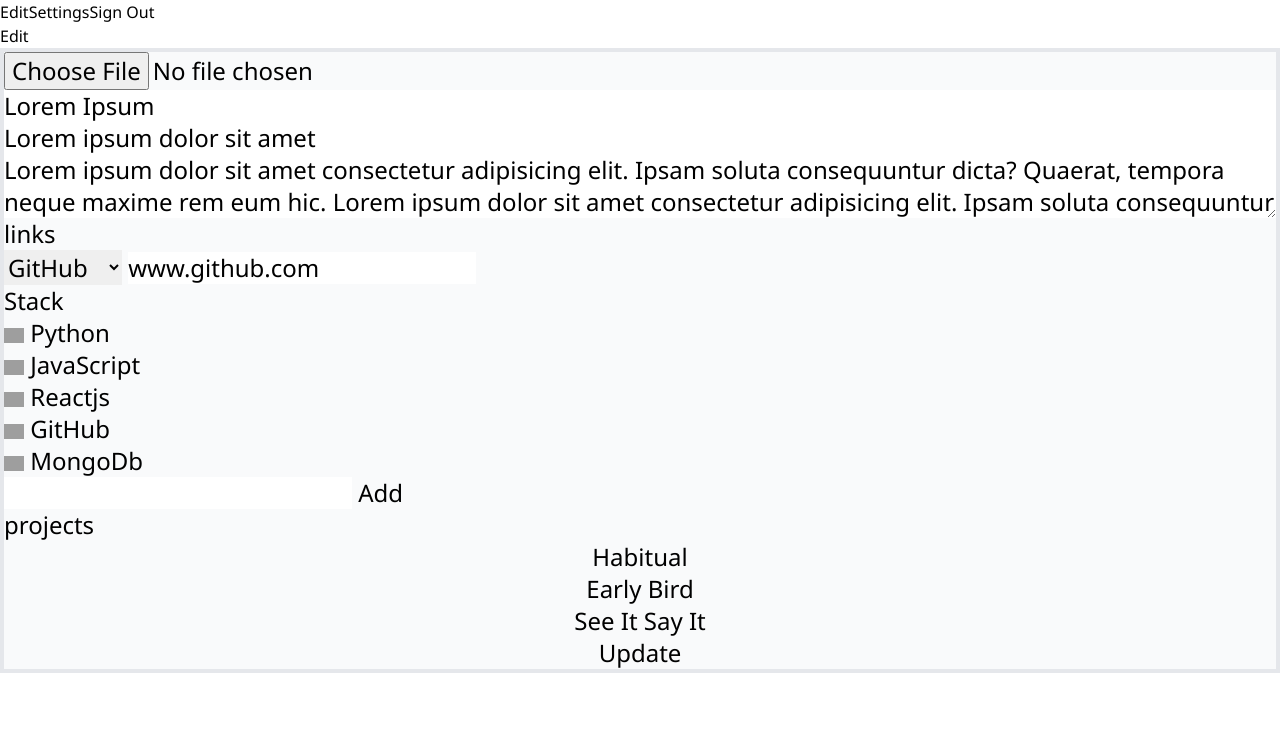
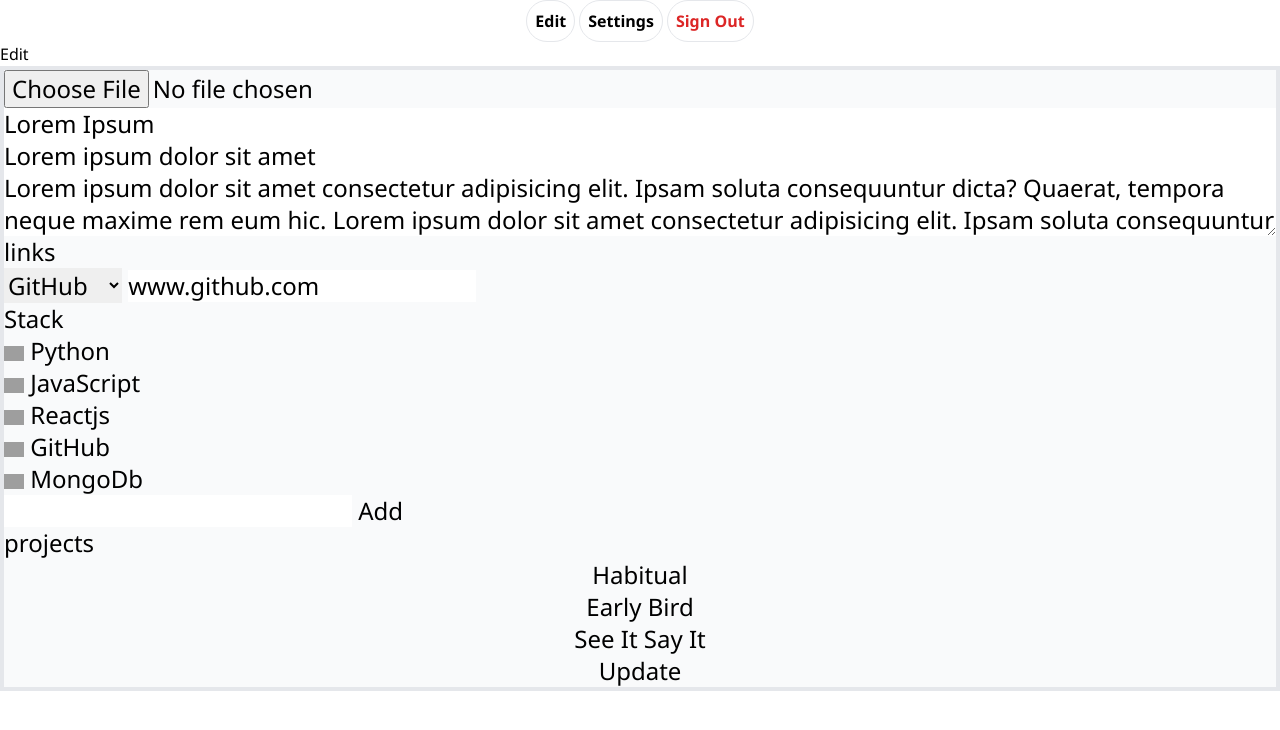
Before and after one commit to rnba12/profile-maker, a SvelteKit app: page /user/edit in a window 1280 px wide. Shown: the top 730 px of the page. Built offline with nearby package versions, Linux system fonts and the light colour scheme; grey boxes are pictures that could not be loaded.

Commit message:
style: nav bar

```diff
--- a/src/routes/user/+layout.svelte
+++ b/src/routes/user/+layout.svelte
@@ -1,10 +1,11 @@
 <script>
     import { signOut } from "@auth/sveltekit/client";
 </script>
-<nav class="flex flex-row">
-        <a href="/user/edit">Edit</a>
-        <a href="/user/settings">Settings</a>
-        <button on:click={() => signOut()}>Sign Out</button>
+
+<nav class="flex flex-row gap-1 justify-center">
+        <a class="font-bold border rounded-full p-2 hover:bg-slate-200" href="/user/edit">Edit</a>
+        <a class="font-bold border rounded-full p-2 hover:bg-slate-200" href="/user/settings">Settings</a>
+        <button class="text-red-600 font-bold border rounded-full p-2 hover:bg-slate-200" on:click={() => signOut()}>Sign Out</button>
 </nav>
 
 <slot/>
```
